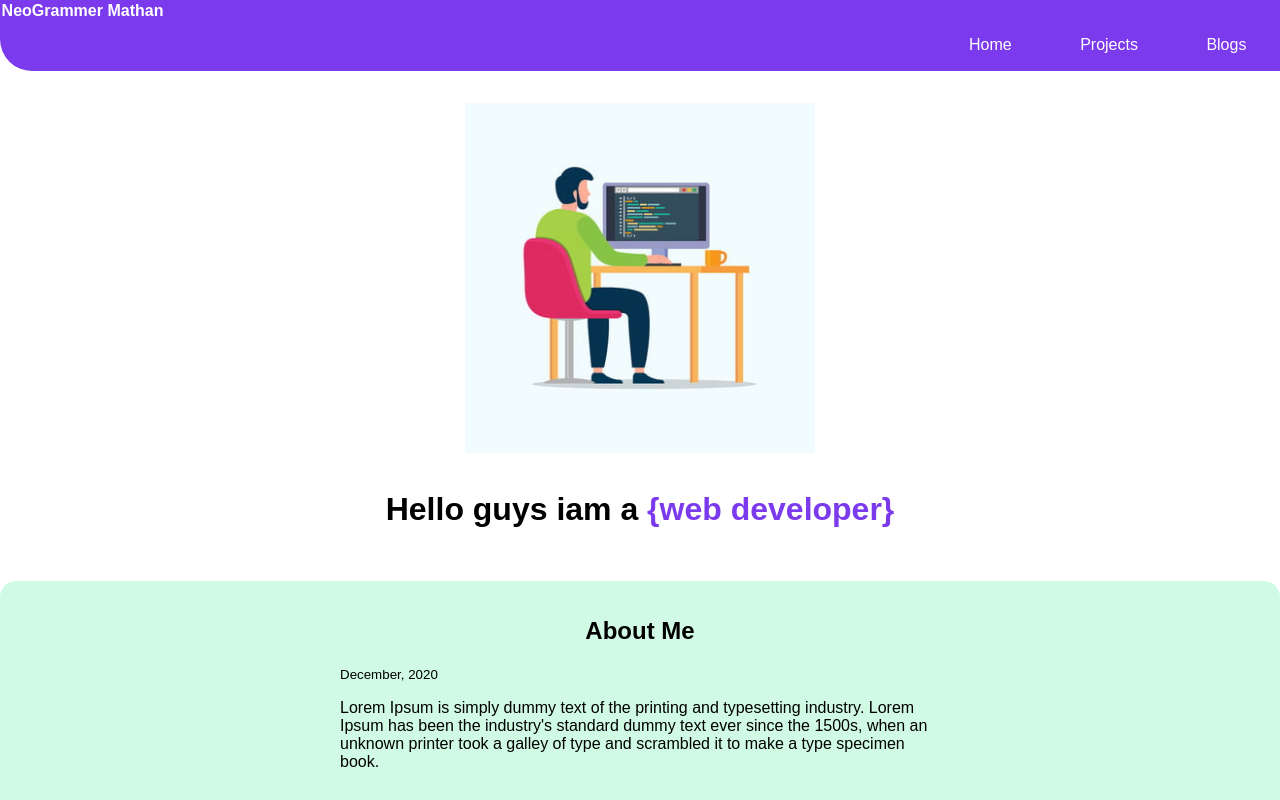
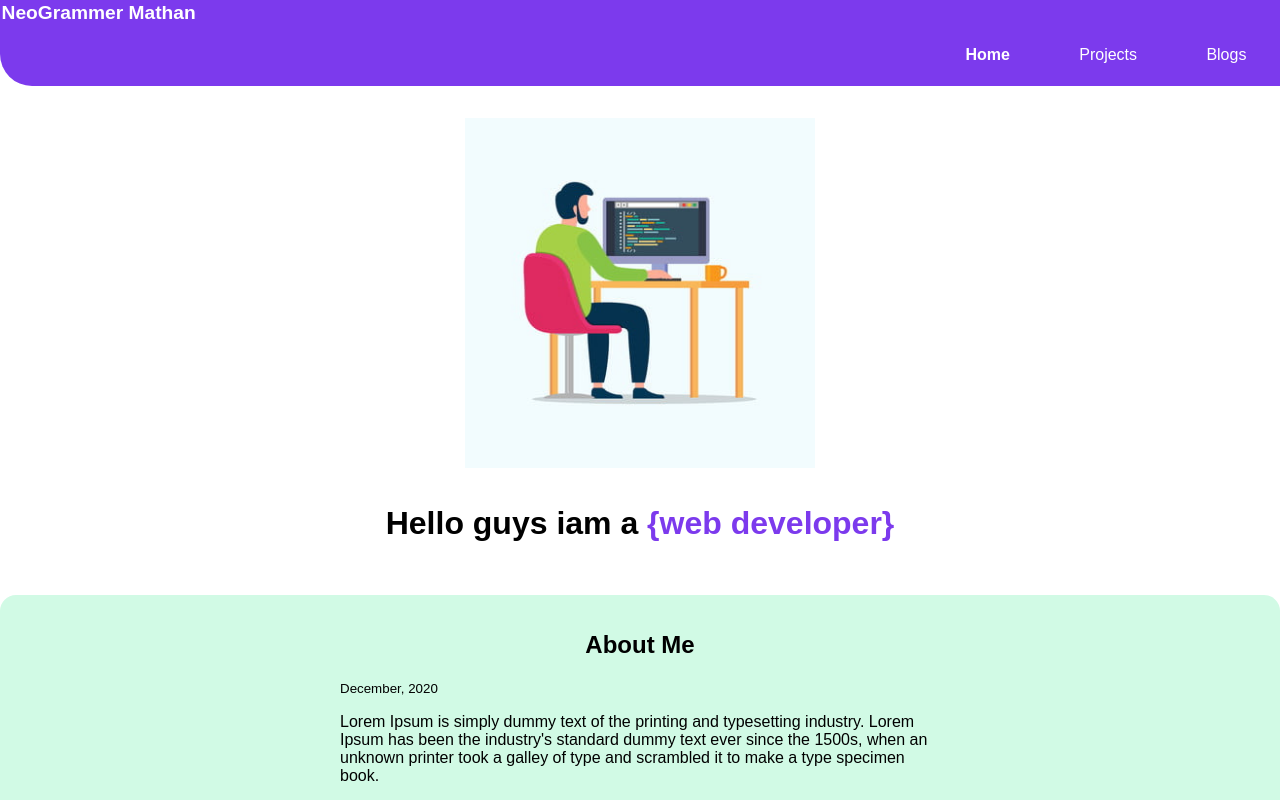
Before and after one commit to Mathan-T/Portfolio-2, a plain HTML site: page index.html in a window 1280 px wide. Shown: the top 800 px of the page. Drawn offline with Linux system fonts and the light colour scheme; a web font is replaced by a local one.

Commit message:
added styles to all the elements in index

```diff
--- a/index.html
+++ b/index.html
@@ -12,7 +12,7 @@
         <div class="nav-brand">NeoGrammer Mathan</div>
         <ul class="non-bullet nav-pills">
             <li class="list-item-inline">
-                <a class="link" href="/index.html">Home</a>
+                <a class="link link-active" href="/index.html">Home</a>
             </li>
             <li class="list-item-inline">
                 <a class="link" href="/projects.html">Projects</a>
--- a/styles.css
+++ b/styles.css
@@ -51,15 +51,22 @@ hr {
 
 .nav-brand {
     font-weight: bold;
+    font-size: 1.2rem;
 }
 
 .nav-pills {
     text-align: right;
+    font-size: 1.2rem;
 }
 
 .navigation .link {
     text-decoration: none;
     color: white;
+    font-size: 1rem;
+}
+
+.link-active {
+    font-weight: bold;
 }
 
 /* header */
```
